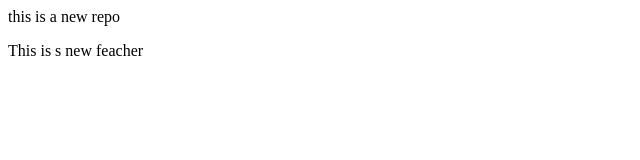
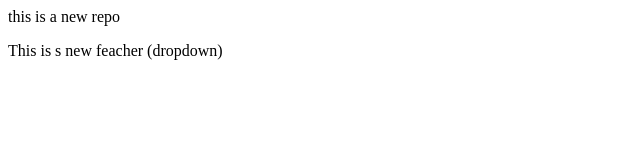
Before and after one commit to sneehal11/localrepo, a plain HTML site: page index.html in a window 1280 px wide. Shown: the full height of the page, 0-640 px from the left. Drawn offline with Linux system fonts and the light colour scheme.

Commit message:
Add Dropdown

```diff
--- a/index.html
+++ b/index.html
@@ -1,2 +1,2 @@
 <p>this is a new repo</p>
-<p>This is s new feacher</p>
+<p>This is s new feacher (dropdown)</p>
```
